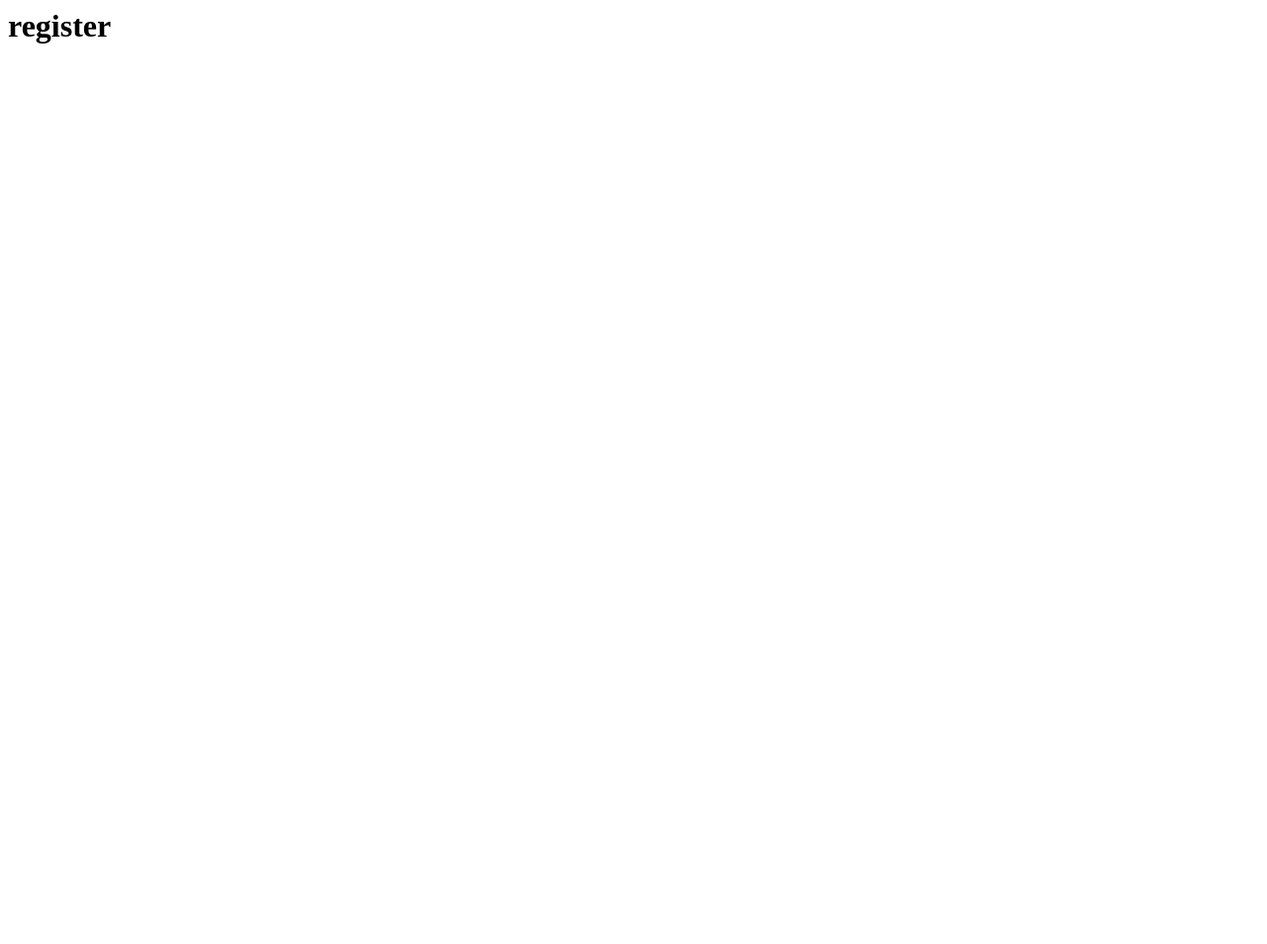
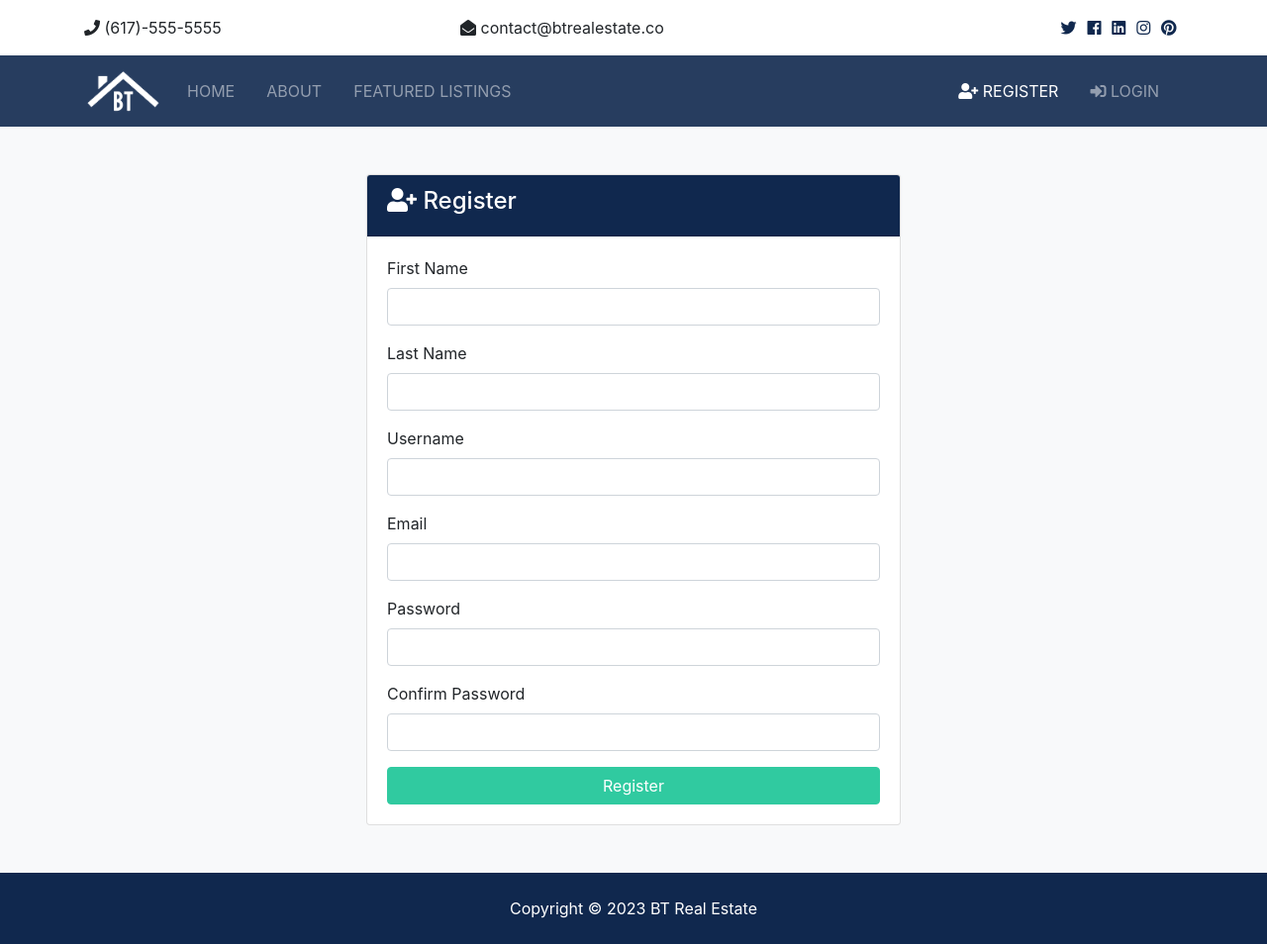
Before and after one commit to allanstar-byte/BTRE, a Django app: page /accounts/register in a window 1280 px wide. Before the commit the page is almost empty. Shown: the whole page at 99% size. Before the commit the page ends 44 px from the top, so only its background shows below. Run offline with Django 4.2, Linux system fonts and the light colour scheme; some libraries are stand-ins or nearby versions.

Commit message:
Register & Login Templates

```diff
--- a/accounts/views.py
+++ b/accounts/views.py
@@ -1,10 +1,20 @@
 from django.shortcuts import render, redirect
 
 def register(request):
-    return render(request, 'accounts/register.html')
+    # helps to validate the request
+    if request.method == 'POST':
+        print('Form Submitted')
+        return redirect('register')
+    else:
+        return render(request, 'accounts/register.html')
 
 def login(request):
-    return render(request, 'accounts/login.html')
+    # helps to validate the request
+    if request.method == 'POST':
+        print('Form Submitted')
+        return redirect('register')
+    else:
+        return render(request, 'accounts/login.html')
 
 def logout(request):
     return redirect('index')
--- a/templates/accounts/register.html
+++ b/templates/accounts/register.html
@@ -1 +1,49 @@
-<h1>register</h1>
+{% extends 'base.html'%}
+
+{% block content %}
+
+<section id="register" class="bg-light py-5">
+    <div class="container">
+      <div class="row">
+        <div class="col-md-6 mx-auto">
+          <div class="card">
+            <div class="card-header bg-primary text-white">
+              <h4>
+                <i class="fas fa-user-plus"></i> Register</h4>
+            </div>
+            <div class="card-body">
+                <form action="{% url 'register' %}" method="POST">
+                  {% csrf_token%}
+                  <div class="form-group">
+                  <label for="first_name">First Name</label>
+                  <input type="text" name="first_name" class="form-control" required>
+                </div>
+                <div class="form-group">
+                  <label for="last_name">Last Name</label>
+                  <input type="text" name="last_name" class="form-control" required>
+                </div>
+                <div class="form-group">
+                  <label for="username">Username</label>
+                  <input type="text" name="username" class="form-control" required>
+                </div>
+                <div class="form-group">
+                  <label for="email">Email</label>
+                  <input type="email" name="email" class="form-control" required>
+                </div>
+                <div class="form-group">
+                  <label for="password2">Password</label>
+                  <input type="password" name="password" class="form-control" required>
+                </div>
+                <div class="form-group">
+                  <label for="password">Confirm Password</label>
+                  <input type="password" name="password2" class="form-control" required>
+                </div>
+                <input type="submit" value="Register" class="btn btn-secondary btn-block">
+              </form>
+            </div>
+          </div>
+        </div>
+      </div>
+    </div>
+  </section>
+{%endblock%}
```
Also changed, not shown: templates/accounts/login.html (+36 -1 lines).
